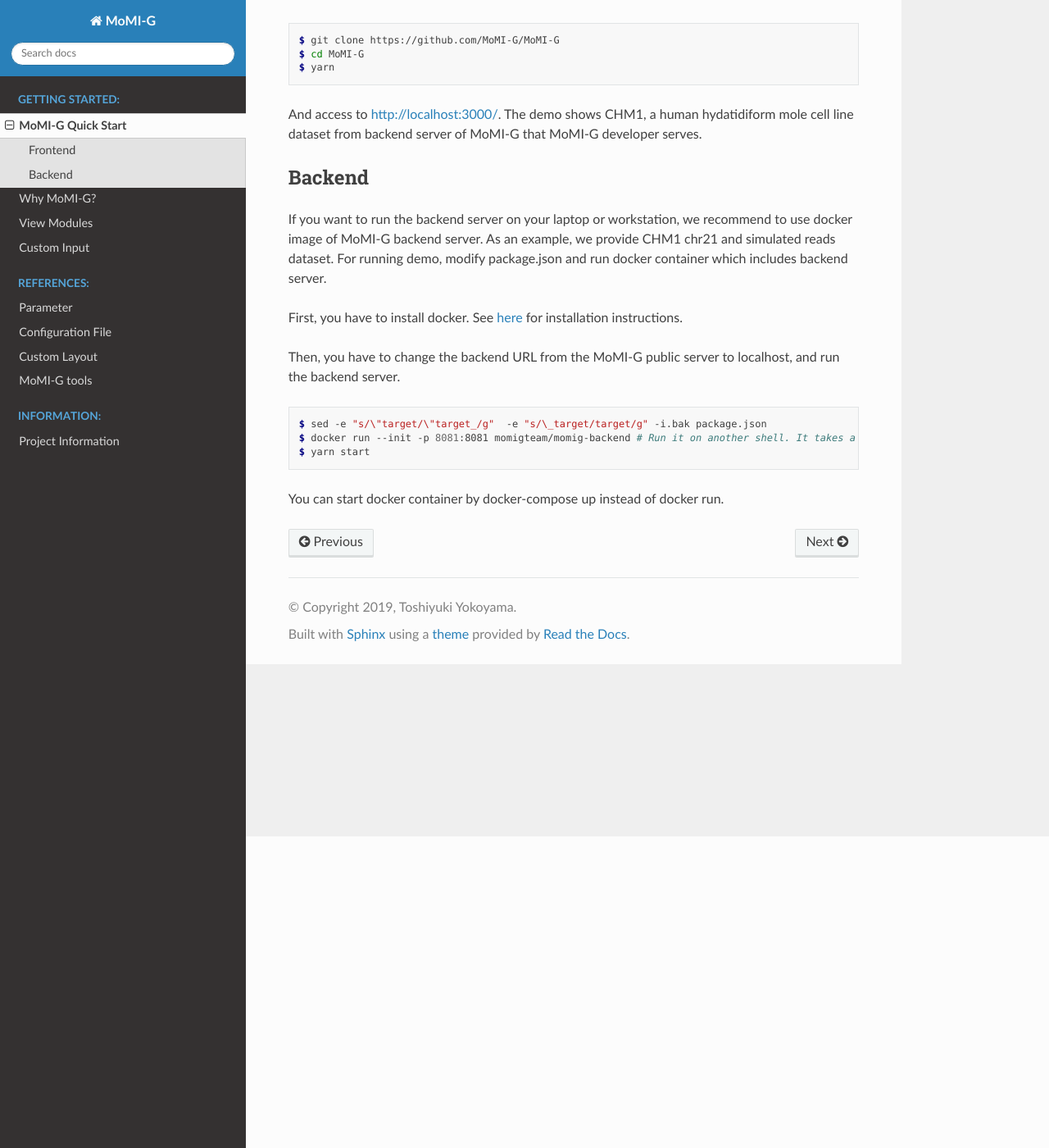
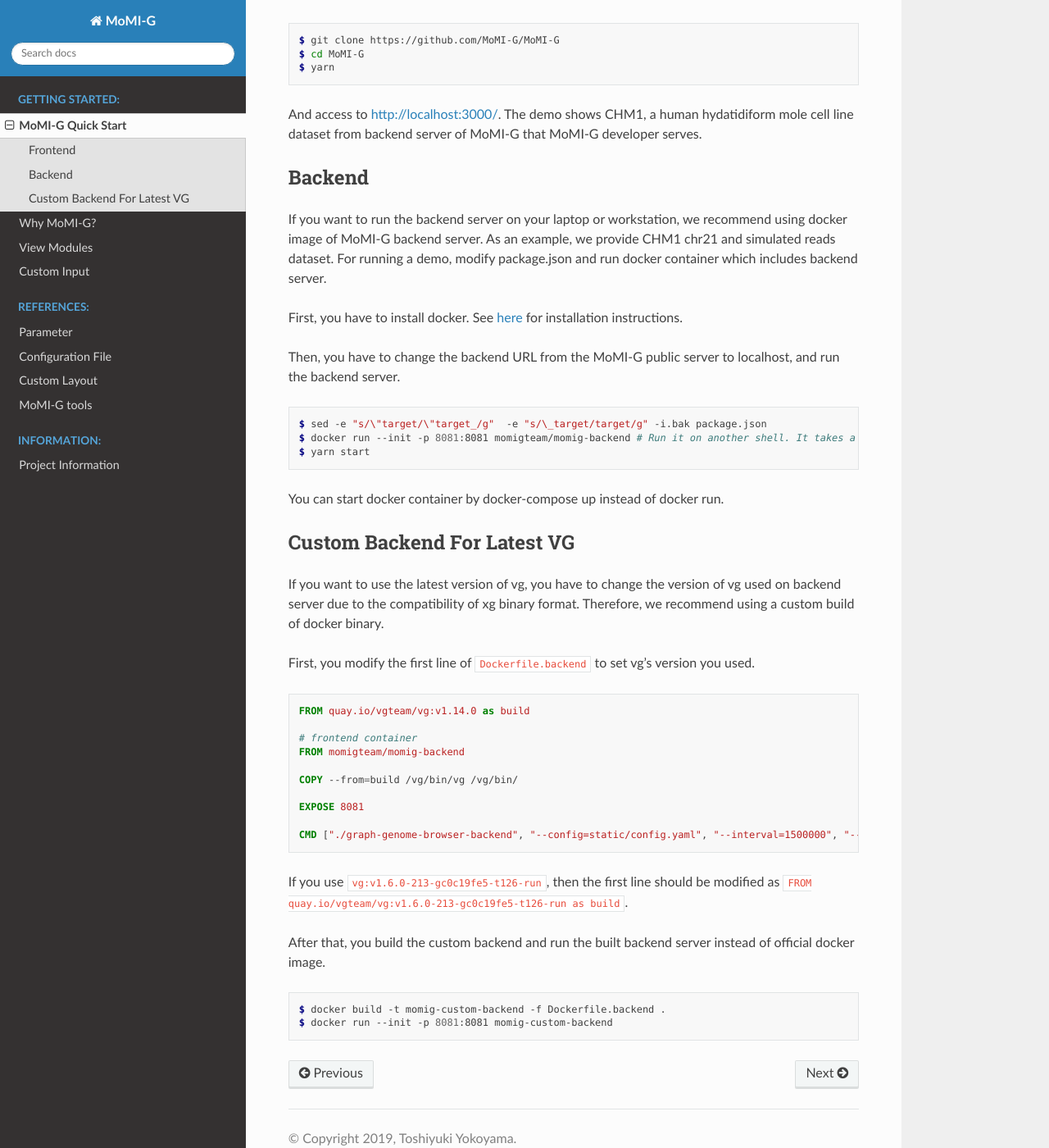
Before and after one commit to MoMI-G/MoMI-G, a Sphinx documentation site: the page built from docs/source/quick_start.rst, in a window 1280 px wide and 1400 px high, scrolled down 380 px. Shown: the whole window at 82% size. Built offline with Sphinx 7.4.7 and the Read the Docs theme 2.0.0, drawn with Linux system fonts in a browser that asks for light colours.

Commit message:
Update manuals (#8)
* Update manuals

* Update manuals

```diff
--- a/docs/source/quick_start.rst
+++ b/docs/source/quick_start.rst
@@ -25,7 +25,7 @@ And access to http://localhost:3000/. The demo shows CHM1, a human hydatidiform
 Backend
 -------
 
-If you want to run the backend server on your laptop or workstation, we recommend to use docker image of MoMI-G backend server. As an example, we provide CHM1 chr21 and simulated reads dataset. For running demo, modify package.json and run docker container which includes backend server.
+If you want to run the backend server on your laptop or workstation, we recommend using docker image of MoMI-G backend server. As an example, we provide CHM1 chr21 and simulated reads dataset. For running a demo, modify package.json and run docker container which includes backend server.
 
 First, you have to install docker. See `here <https://docs.docker.com/install/>`_ for installation instructions.
 
@@ -38,3 +38,33 @@ Then, you have to change the backend URL from the MoMI-G public server to localh
   $ yarn start
 
 You can start docker container by docker-compose up instead of docker run.
+
+-------
+Custom Backend For Latest VG
+-------
+
+If you want to use the latest version of vg, you have to change the version of vg used on backend server due to the compatibility of xg binary format. Therefore, we recommend using a custom build of docker binary.
+
+First, you modify the first line of ``Dockerfile.backend`` to set vg's version you used.
+
+.. code-block:: Dockerfile
+
+  FROM quay.io/vgteam/vg:v1.14.0 as build
+
+  # frontend container
+  FROM momigteam/momig-backend
+
+  COPY --from=build /vg/bin/vg /vg/bin/
+
+  EXPOSE 8081
+
+  CMD ["./graph-genome-browser-backend", "--config=static/config.yaml", "--interval=1500000", "--http=0.0.0.0:8081", "--api=/api/v2/"]
+
+If you use ``vg:v1.6.0-213-gc0c19fe5-t126-run``, then the first line should be modified as ``FROM quay.io/vgteam/vg:v1.6.0-213-gc0c19fe5-t126-run as build``.
+
+After that, you build the custom backend and run the built backend server instead of official docker image.
+
+.. code-block:: console
+
+  $ docker build -t momig-custom-backend -f Dockerfile.backend .
+  $ docker run --init -p 8081:8081 momig-custom-backend
```
Also changed, not shown: 1 other file.
